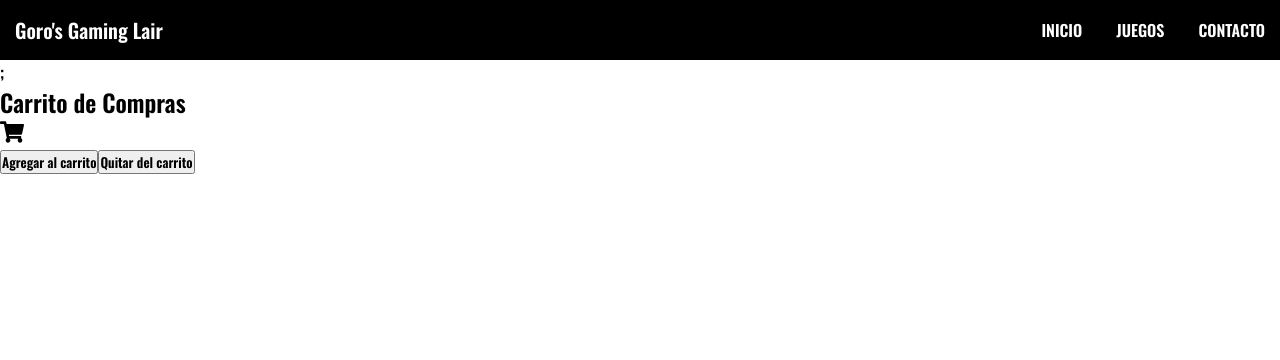
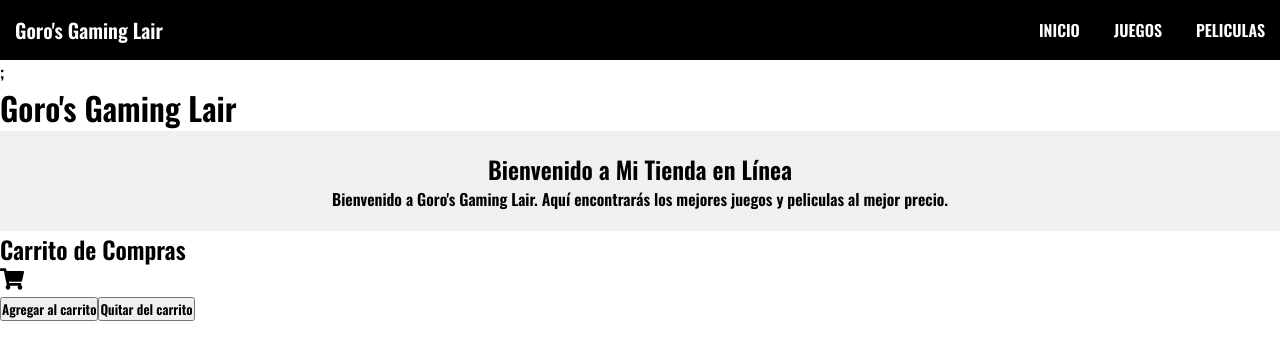
Before and after one commit to NevanOne/PreEntrega1-ReactJS, a React (Create React App) app: page / in a window 1280 px wide. Shown: the top 360 px of the page. Built offline with nearby package versions, Linux system fonts and the light colour scheme; a web font is replaced by a local one.

Commit message:
Agregado ItemListContainer Basico con greeting

```diff
--- a/src/App.js
+++ b/src/App.js
@@ -1,10 +1,13 @@
 import Navbar from './components/Navbar/Navbar';
 import Cart from './components/Cart';
+import ItemListContainer from './components/ItemListContainer';
 
 
 function App() {
   return <>
   <Navbar></Navbar>;
+  <h1>Goro's Gaming Lair</h1>
+      <ItemListContainer greeting="Bienvenido a Mi Tienda en Línea" />
   <Cart />
   </>
 }
--- /dev/null
+++ b/src/components/ItemListContainer.js
@@ -0,0 +1,12 @@
+import React from 'react';
+
+const ItemListContainer = ({ greeting }) => {
+  return (
+    <div style={{ backgroundColor: '#f0f0f0', padding: '20px', textAlign: 'center' }}>
+      <h2>{greeting}</h2>
+      <p>Bienvenido a Goro's Gaming Lair. Aquí encontrarás los mejores juegos y peliculas al mejor precio.</p>
+    </div>
+  );
+};
+
+export default ItemListContainer;
--- a/src/components/Navbar/Navbar.jsx
+++ b/src/components/Navbar/Navbar.jsx
@@ -7,7 +7,7 @@ const Navbar = () => {
             <div className="nav_items">
                 <a href="#"> INICIO</a>
                 <a href="#"> JUEGOS</a>
-                <a href="#"> CONTACTO</a>
+                <a href="#"> PELICULAS</a>
             </div>
             <div className="nav_toggle" >
                 <span></span>
```
